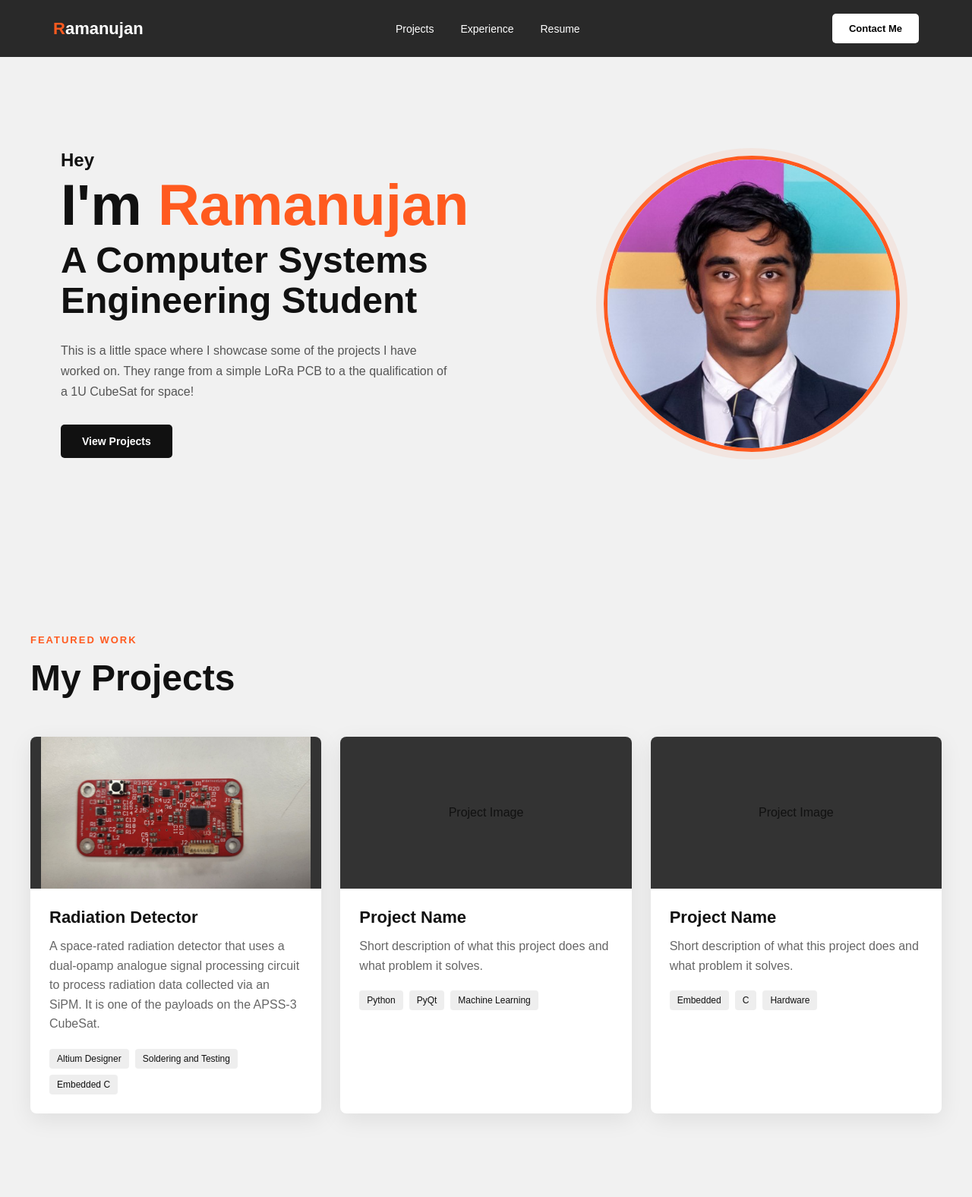
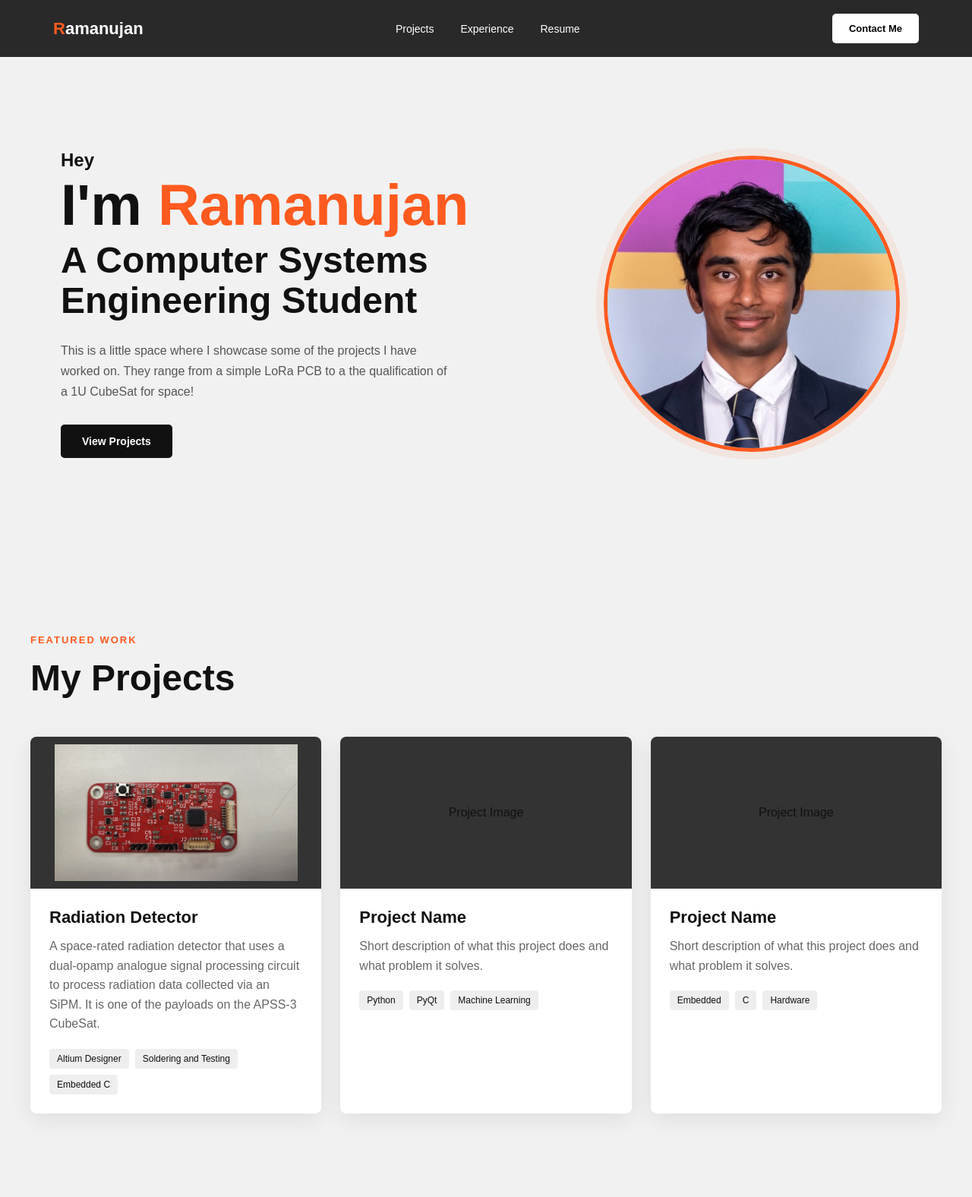
Before and after one commit to FreeZucchini/freezucchini.github.io, a Jekyll site: the page built from index.markdown, in a window 1280 px wide. Shown: the whole page at 76% size. Built offline with Jekyll 4.4.1, drawn with Linux system fonts in a browser that asks for light colours.

Commit message:
Rad image width and height set to 90%

```diff
--- a/assets/css/style.css
+++ b/assets/css/style.css
@@ -432,8 +432,8 @@ nav a:hover {
 }
 
 .project-card-image img {
-    width: 100%;
-    height: 100%;
+    width: 90%;
+    height: 90%;
     object-fit: contain;
 }
 
```
